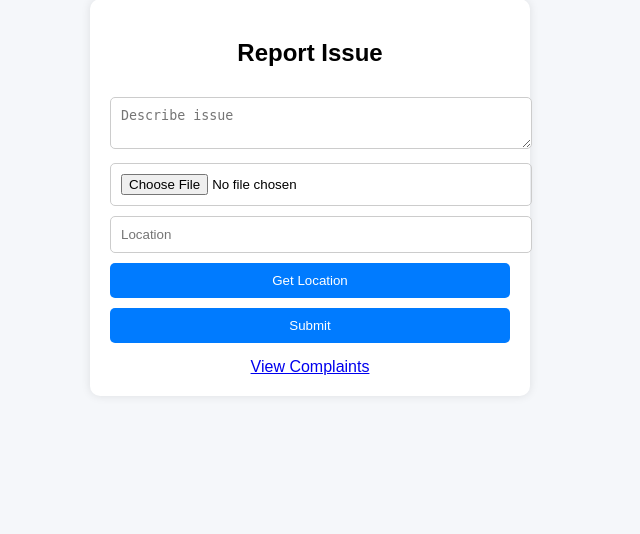
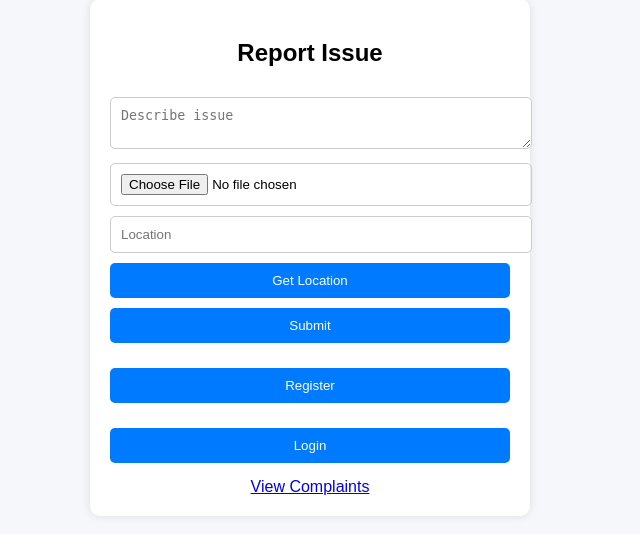
Before and after one commit to zaindesai07/grievance-system, a Flask app: page / in a window 1280 px wide. Shown: the part 51-585 px from the top of the page, without its empty margins (330-970 px from the left). Run offline with Flask 3, Linux system fonts and the light colour scheme.

Commit message:
fix register route

```diff
--- a/templates/index.html
+++ b/templates/index.html
@@ -67,7 +67,13 @@
         <button type="submit">Submit</button>
 
     </form>
+<a href="/register">
+    <button>Register</button>
+</a>
 
+<a href="/login">
+    <button>Login</button>
+</a>
     <a href="/dashboard">View Complaints</a>
 </div>
 
--- a/templates/login.html
+++ b/templates/login.html
@@ -4,3 +4,7 @@
     <input name="password" type="password" placeholder="Password"><br><br>
     <button type="submit">Login</button>
 </form>
+<p>Don't have an account?</p>
+<a href="/register">
+    <button>Register</button>
+</a>
```
